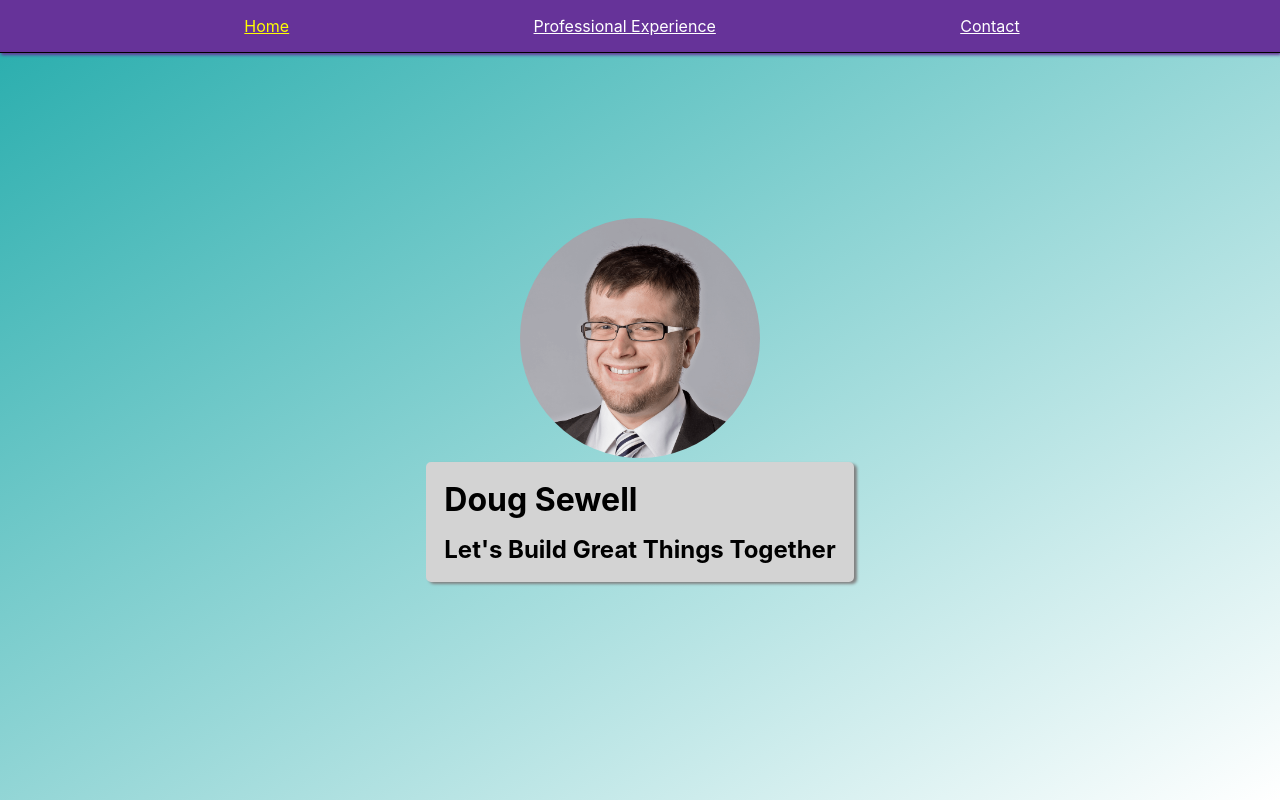
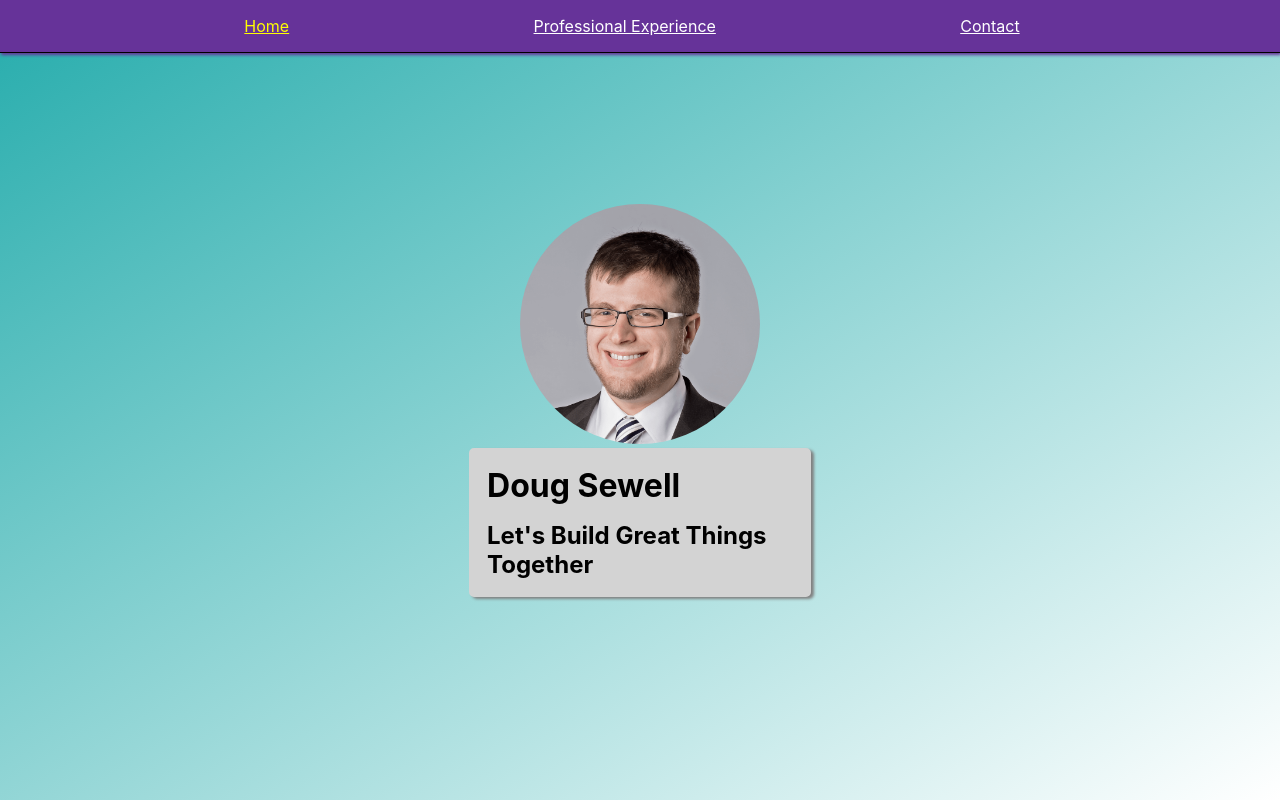
Before and after one commit to Doug-Sewell/portfolio-site, a React (Create React App) app: page / in a window 1280 px wide. Built offline with nearby package versions, Linux system fonts and the light colour scheme.

Commit message:
Fixed card on intro screen which was the full width of the app.

```diff
--- a/src/Components/Header/Header.module.css
+++ b/src/Components/Header/Header.module.css
@@ -16,6 +16,10 @@
     align-items: center;
 }
 
+.HeaderCard {
+    width:80%;
+}
+
 .photoContainer {
     max-width:15rem;
 }
```
